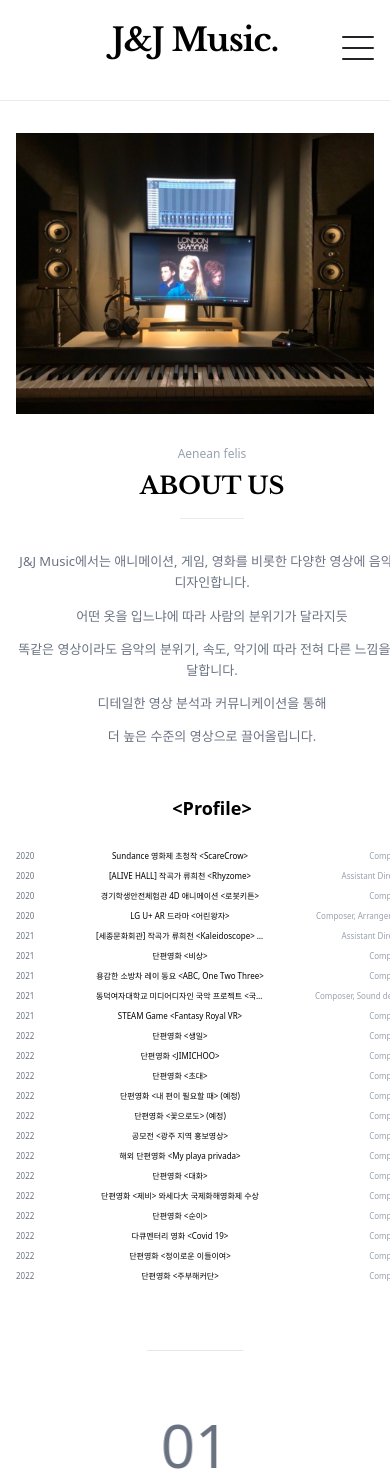
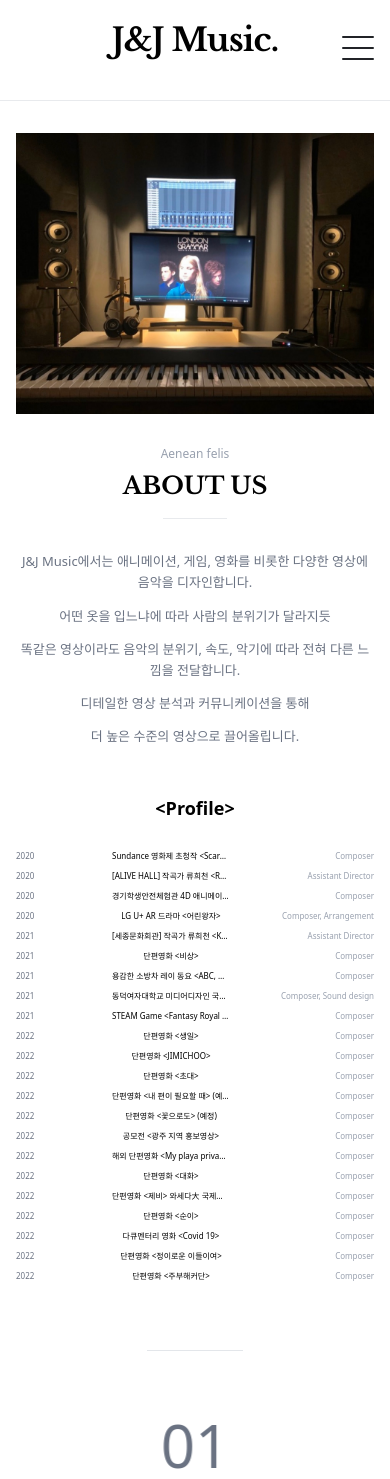
Before and after one commit to jjmusicc/composer-portfolio, a Next.js app: page / in a window 390 px wide. Shown: the top 1479 px of the page. Built offline with nearby package versions, Linux system fonts and the light colour scheme.

Commit message:
feat(profile): reduce column widths at 585px breakpoint for better mobile layout

```diff
--- a/src/app/globals.css
+++ b/src/app/globals.css
@@ -241,13 +241,18 @@ body {
     overflow: hidden !important;
     text-overflow: ellipsis !important;
     white-space: nowrap !important;
-    max-width: 200px !important;
+    max-width: 150px !important;
     font-size: clamp(8px, 2vw, 12px) !important;
   }
 
-  .profile-year,
+  .profile-year {
+    font-size: clamp(8px, 2vw, 12px) !important;
+    width: 3rem !important;
+  }
+
   .profile-role {
     font-size: clamp(8px, 2vw, 12px) !important;
+    width: 6rem !important;
   }
 }
 
```
